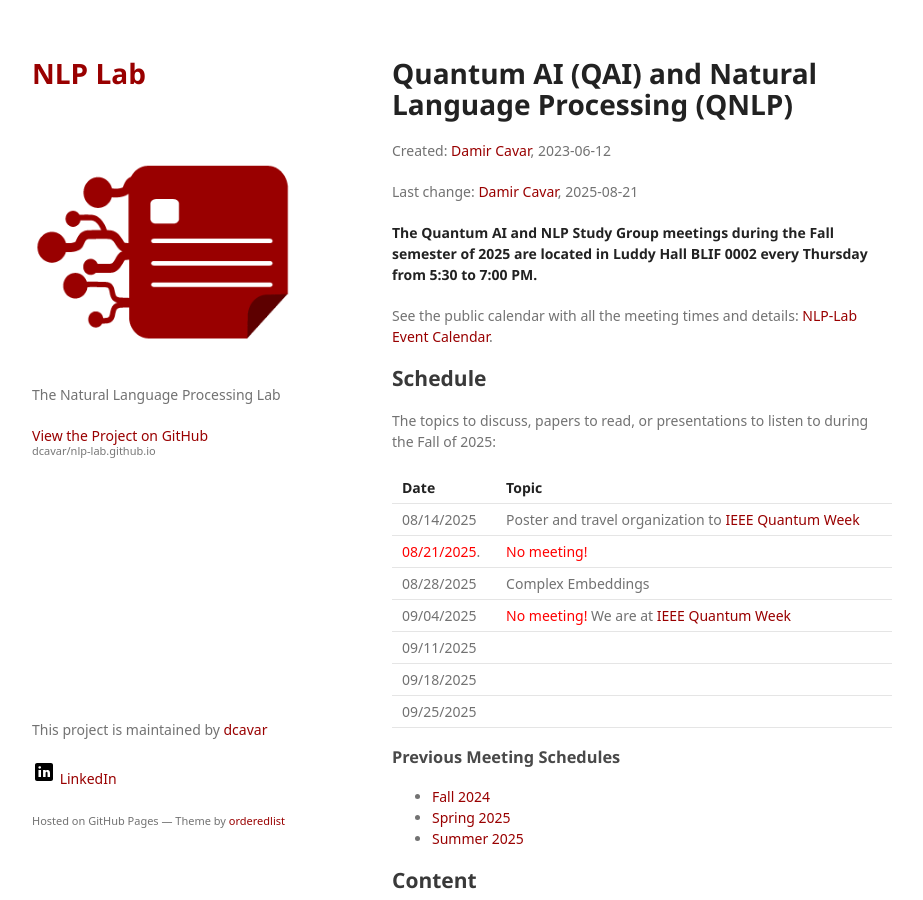
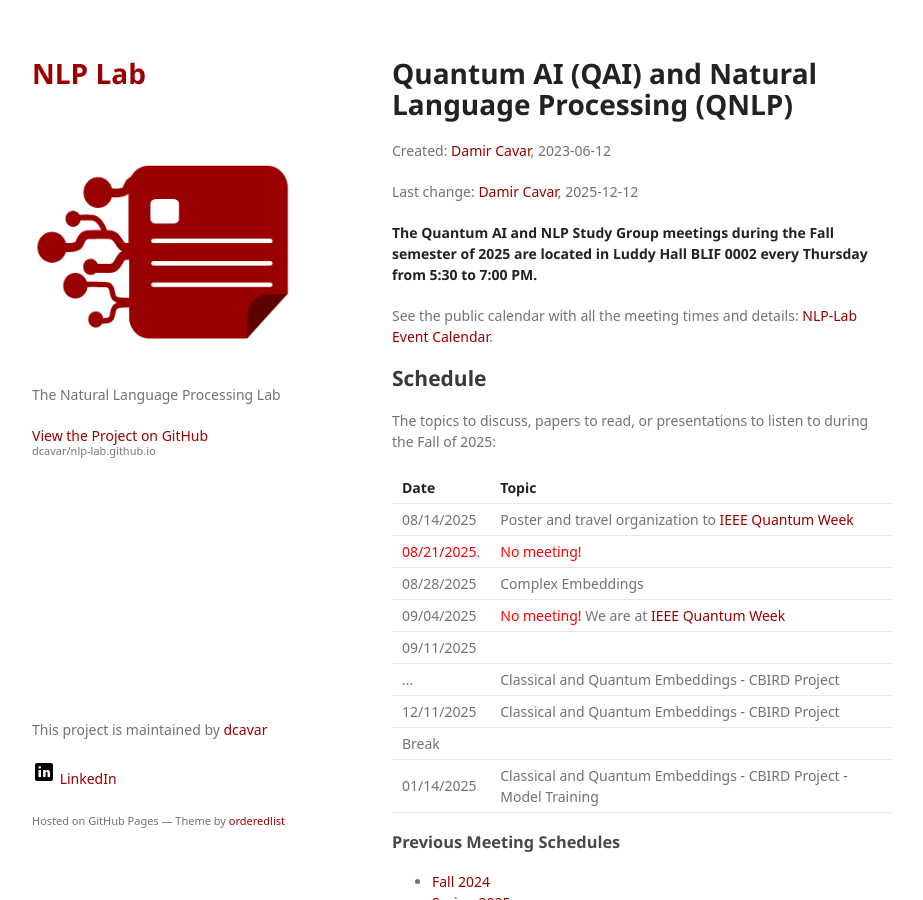
Before and after one commit to dcavar/nlp-lab.github.io, a Jekyll site: the page built from quantumnlp/README.md, in a window 1280 px wide and 900 px high. Shown: the whole window, without its empty margins (178-1101 px from the left). Built offline with Jekyll 4.4.1, drawn with Linux system fonts in a browser that asks for light colours; some web fonts are replaced; our own code applies the rules of GitHub Pages for plain Markdown files.

Commit message:
added more notes and details

```diff
--- a/quantumnlp/README.md
+++ b/quantumnlp/README.md
@@ -2,7 +2,7 @@
 
 Created: [Damir Cavar], 2023-06-12
 
-Last change: [Damir Cavar], 2025-08-21
+Last change: [Damir Cavar], 2025-12-12
 
 
 **The Quantum AI and NLP Study Group meetings during the Fall semester of 2025 are located in Luddy Hall BLIF 0002 every Thursday from 5:30 to 7:00 PM.**
@@ -26,9 +26,13 @@ The topics to discuss, papers to read, or presentations to listen to during the
 | ---------- | --------- |
 | 09/11/2025 |  |
 | ---------- | --------- |
-| 09/18/2025 |  |
+| ...        | Classical and Quantum Embeddings - CBIRD Project |
 | ---------- | --------- |
-| 09/25/2025 |  |
+| 12/11/2025 | Classical and Quantum Embeddings - CBIRD Project |
+| ---------- | --------- |
+| Break      |           |
+| ---------- | --------- |
+| 01/14/2025 | Classical and Quantum Embeddings - CBIRD Project - Model Training |
 | ---------- | --------- |
 
 
```
Also changed, not shown: README.md (+7 -0 lines), software.md (+5 -0 lines), substanceabuse.md (+3 -1 lines).
